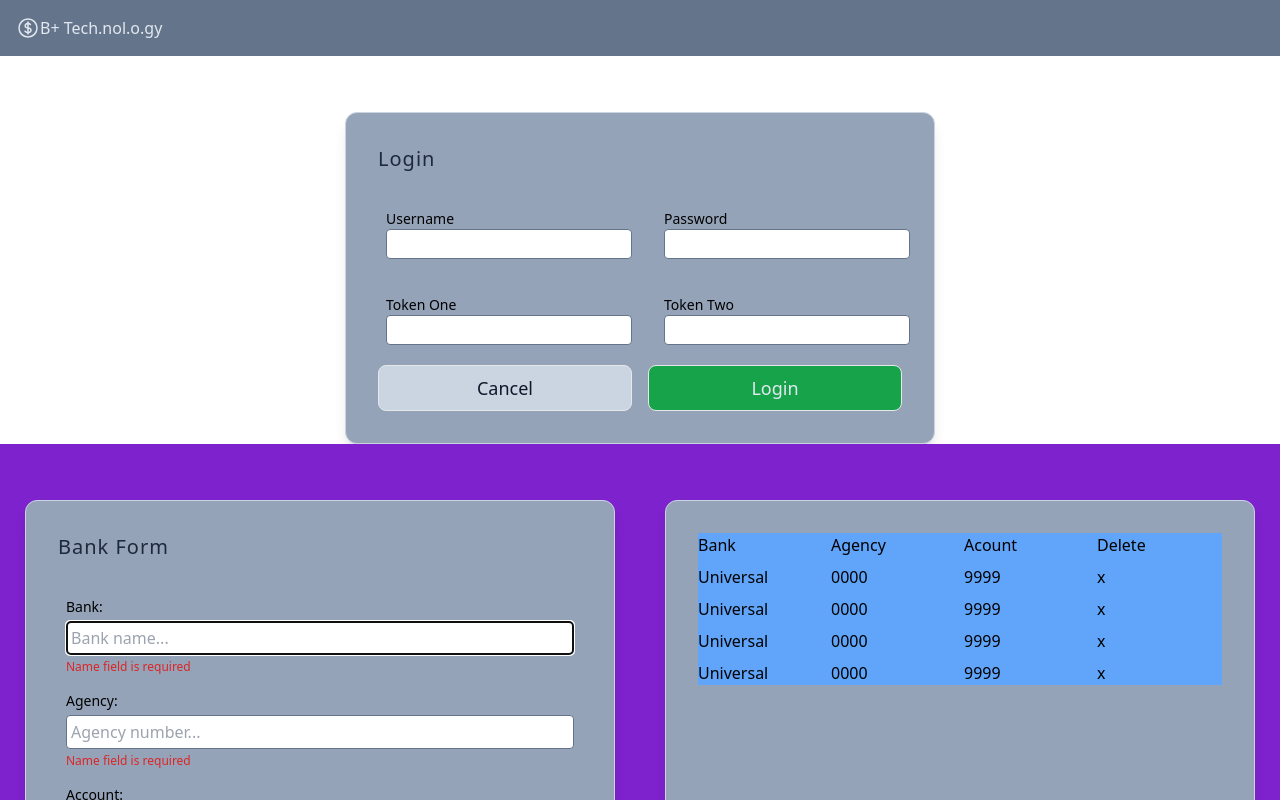
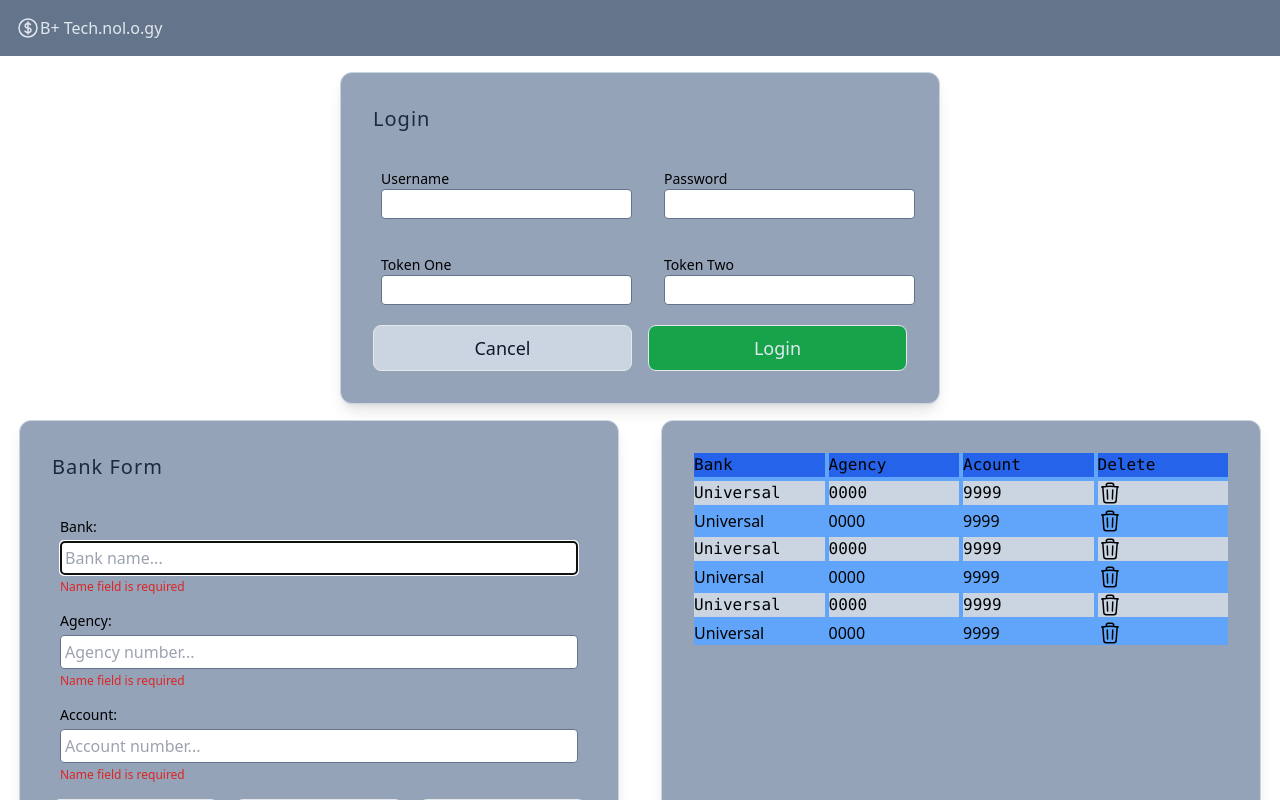
Before and after one commit to waldirborbajr/lab, a Vue app: page / in a window 1280 px wide. Shown: the top 800 px of the page. Built offline with nearby package versions, Linux system fonts and the light colour scheme.

Commit message:
feat: bank input
Signed-off-by: Waldir BORBA JUNIOR <wborbajr@gmail.com>

```diff
--- a/src/assets/style.css
+++ b/src/assets/style.css
@@ -9,7 +9,7 @@
 }
 
 .bp-section {
-  @apply w-[590px] mx-auto mt-14 shadow-lg p-8 rounded-xl border border-slate-300 bg-slate-400
+  @apply w-[600px] mx-auto mt-4 shadow-lg p-8 rounded-xl border border-slate-300 bg-slate-400
 }
 
 .bp-grid {
@@ -56,3 +56,7 @@
 .bp-bt-save {
   @apply bg-green-600 text-slate-200
 }
+
+.bp-font-grid {
+  @apply font-mono font-semibold font-thin
+}
--- a/src/views/bank/BankView.vue
+++ b/src/views/bank/BankView.vue
@@ -1,6 +1,6 @@
 <template>
   <!-- MAIN GRID WITH TOW COLUMNS -->
-  <div class="grid grid-cols-2 bg-purple-700">
+  <div class="grid grid-cols-2 gap-1  mx-auto">
 
     <!-- Form Cell -->
     <div class="bp-section">
@@ -34,27 +34,67 @@
     <!-- Grid Cell -->
     <div class="bp-section">
       <div class="bg-blue-400">
-        <div class="grid grid-cols-4 gap-2">
-          <div>Bank</div>
-          <div>Agency</div>
-          <div>Acount</div>
-          <div>Delete</div>
+        <div class="grid grid-cols-4 gap-1">
+
+          <div class="bp-font-grid bg-blue-600">Bank</div>
+          <div class="bp-font-grid bg-blue-600">Agency</div>
+          <div class="bp-font-grid bg-blue-600">Acount</div>
+          <div class="bp-font-grid bg-blue-600">Delete</div>
+
+          <div class="bp-font-grid bg-slate-300">Universal</div>
+          <div class="bp-font-grid bg-slate-300">0000</div>
+          <div class="bp-font-grid bg-slate-300">9999</div>
+          <div class="bp-font-grid bg-slate-300"><svg xmlns="http://www.w3.org/2000/svg" fill="none" viewBox="0 0 24 24"
+              stroke-width="1.5" stroke="currentColor" class="w-6 h-6">
+              <path stroke-linecap="round" stroke-linejoin="round"
+                d="M14.74 9l-.346 9m-4.788 0L9.26 9m9.968-3.21c.342.052.682.107 1.022.166m-1.022-.165L18.16 19.673a2.25 2.25 0 01-2.244 2.077H8.084a2.25 2.25 0 01-2.244-2.077L4.772 5.79m14.456 0a48.108 48.108 0 00-3.478-.397m-12 .562c.34-.059.68-.114 1.022-.165m0 0a48.11 48.11 0 013.478-.397m7.5 0v-.916c0-1.18-.91-2.164-2.09-2.201a51.964 51.964 0 00-3.32 0c-1.18.037-2.09 1.022-2.09 2.201v.916m7.5 0a48.667 48.667 0 00-7.5 0" />
+            </svg>
+          </div>
           <div>Universal</div>
           <div>0000</div>
           <div>9999</div>
-          <div>x</div>
+          <div><svg xmlns="http://www.w3.org/2000/svg" fill="none" viewBox="0 0 24 24" stroke-width="1.5"
+              stroke="currentColor" class="w-6 h-6">
+              <path stroke-linecap="round" stroke-linejoin="round"
+                d="M14.74 9l-.346 9m-4.788 0L9.26 9m9.968-3.21c.342.052.682.107 1.022.166m-1.022-.165L18.16 19.673a2.25 2.25 0 01-2.244 2.077H8.084a2.25 2.25 0 01-2.244-2.077L4.772 5.79m14.456 0a48.108 48.108 0 00-3.478-.397m-12 .562c.34-.059.68-.114 1.022-.165m0 0a48.11 48.11 0 013.478-.397m7.5 0v-.916c0-1.18-.91-2.164-2.09-2.201a51.964 51.964 0 00-3.32 0c-1.18.037-2.09 1.022-2.09 2.201v.916m7.5 0a48.667 48.667 0 00-7.5 0" />
+            </svg>
+          </div>
+          <div class="bp-font-grid bg-slate-300">Universal</div>
+          <div class="bp-font-grid bg-slate-300">0000</div>
+          <div class="bp-font-grid bg-slate-300">9999</div>
+          <div class="bp-font-grid bg-slate-300"><svg xmlns="http://www.w3.org/2000/svg" fill="none" viewBox="0 0 24 24"
+              stroke-width="1.5" stroke="currentColor" class="w-6 h-6">
+              <path stroke-linecap="round" stroke-linejoin="round"
+                d="M14.74 9l-.346 9m-4.788 0L9.26 9m9.968-3.21c.342.052.682.107 1.022.166m-1.022-.165L18.16 19.673a2.25 2.25 0 01-2.244 2.077H8.084a2.25 2.25 0 01-2.244-2.077L4.772 5.79m14.456 0a48.108 48.108 0 00-3.478-.397m-12 .562c.34-.059.68-.114 1.022-.165m0 0a48.11 48.11 0 013.478-.397m7.5 0v-.916c0-1.18-.91-2.164-2.09-2.201a51.964 51.964 0 00-3.32 0c-1.18.037-2.09 1.022-2.09 2.201v.916m7.5 0a48.667 48.667 0 00-7.5 0" />
+            </svg>
+          </div>
           <div>Universal</div>
           <div>0000</div>
           <div>9999</div>
-          <div>x</div>
+          <div><svg xmlns="http://www.w3.org/2000/svg" fill="none" viewBox="0 0 24 24" stroke-width="1.5"
+              stroke="currentColor" class="w-6 h-6">
+              <path stroke-linecap="round" stroke-linejoin="round"
+                d="M14.74 9l-.346 9m-4.788 0L9.26 9m9.968-3.21c.342.052.682.107 1.022.166m-1.022-.165L18.16 19.673a2.25 2.25 0 01-2.244 2.077H8.084a2.25 2.25 0 01-2.244-2.077L4.772 5.79m14.456 0a48.108 48.108 0 00-3.478-.397m-12 .562c.34-.059.68-.114 1.022-.165m0 0a48.11 48.11 0 013.478-.397m7.5 0v-.916c0-1.18-.91-2.164-2.09-2.201a51.964 51.964 0 00-3.32 0c-1.18.037-2.09 1.022-2.09 2.201v.916m7.5 0a48.667 48.667 0 00-7.5 0" />
+            </svg>
+          </div>
+          <div class="bp-font-grid bg-slate-300">Universal</div>
+          <div class="bp-font-grid bg-slate-300">0000</div>
+          <div class="bp-font-grid bg-slate-300">9999</div>
+          <div class="bp-font-grid bg-slate-300"><svg xmlns="http://www.w3.org/2000/svg" fill="none" viewBox="0 0 24 24"
+              stroke-width="1.5" stroke="currentColor" class="w-6 h-6">
+              <path stroke-linecap="round" stroke-linejoin="round"
+                d="M14.74 9l-.346 9m-4.788 0L9.26 9m9.968-3.21c.342.052.682.107 1.022.166m-1.022-.165L18.16 19.673a2.25 2.25 0 01-2.244 2.077H8.084a2.25 2.25 0 01-2.244-2.077L4.772 5.79m14.456 0a48.108 48.108 0 00-3.478-.397m-12 .562c.34-.059.68-.114 1.022-.165m0 0a48.11 48.11 0 013.478-.397m7.5 0v-.916c0-1.18-.91-2.164-2.09-2.201a51.964 51.964 0 00-3.32 0c-1.18.037-2.09 1.022-2.09 2.201v.916m7.5 0a48.667 48.667 0 00-7.5 0" />
+            </svg>
+          </div>
           <div>Universal</div>
           <div>0000</div>
           <div>9999</div>
-          <div>x</div>
-          <div>Universal</div>
-          <div>0000</div>
-          <div>9999</div>
-          <div>x</div>
+          <div><svg xmlns="http://www.w3.org/2000/svg" fill="none" viewBox="0 0 24 24" stroke-width="1.5"
+              stroke="currentColor" class="w-6 h-6">
+              <path stroke-linecap="round" stroke-linejoin="round"
+                d="M14.74 9l-.346 9m-4.788 0L9.26 9m9.968-3.21c.342.052.682.107 1.022.166m-1.022-.165L18.16 19.673a2.25 2.25 0 01-2.244 2.077H8.084a2.25 2.25 0 01-2.244-2.077L4.772 5.79m14.456 0a48.108 48.108 0 00-3.478-.397m-12 .562c.34-.059.68-.114 1.022-.165m0 0a48.11 48.11 0 013.478-.397m7.5 0v-.916c0-1.18-.91-2.164-2.09-2.201a51.964 51.964 0 00-3.32 0c-1.18.037-2.09 1.022-2.09 2.201v.916m7.5 0a48.667 48.667 0 00-7.5 0" />
+            </svg>
+          </div>
         </div>
       </div>
     </div>
--- a/src/views/login/LoginView.vue
+++ b/src/views/login/LoginView.vue
@@ -1,5 +1,5 @@
 <template>
-  <section class="bp-section">
+  <div class="bp-section">
     <h3 class="bp-form-label">Login</h3>
     <div class="bp-grid">
       <div class="bp-field-div"><label class="bp-label" for="login">Username<input type="text" class="bp-input"></label>
@@ -19,7 +19,7 @@
       <button class="bp-button bp-bt-cancel">Cancel</button>
       <button class="bp-button bp-bt-save" type="submit">Login </button>
     </div>
-  </section>
+  </div>
 </template>
 
 <script setup lang="ts"></script>
```
